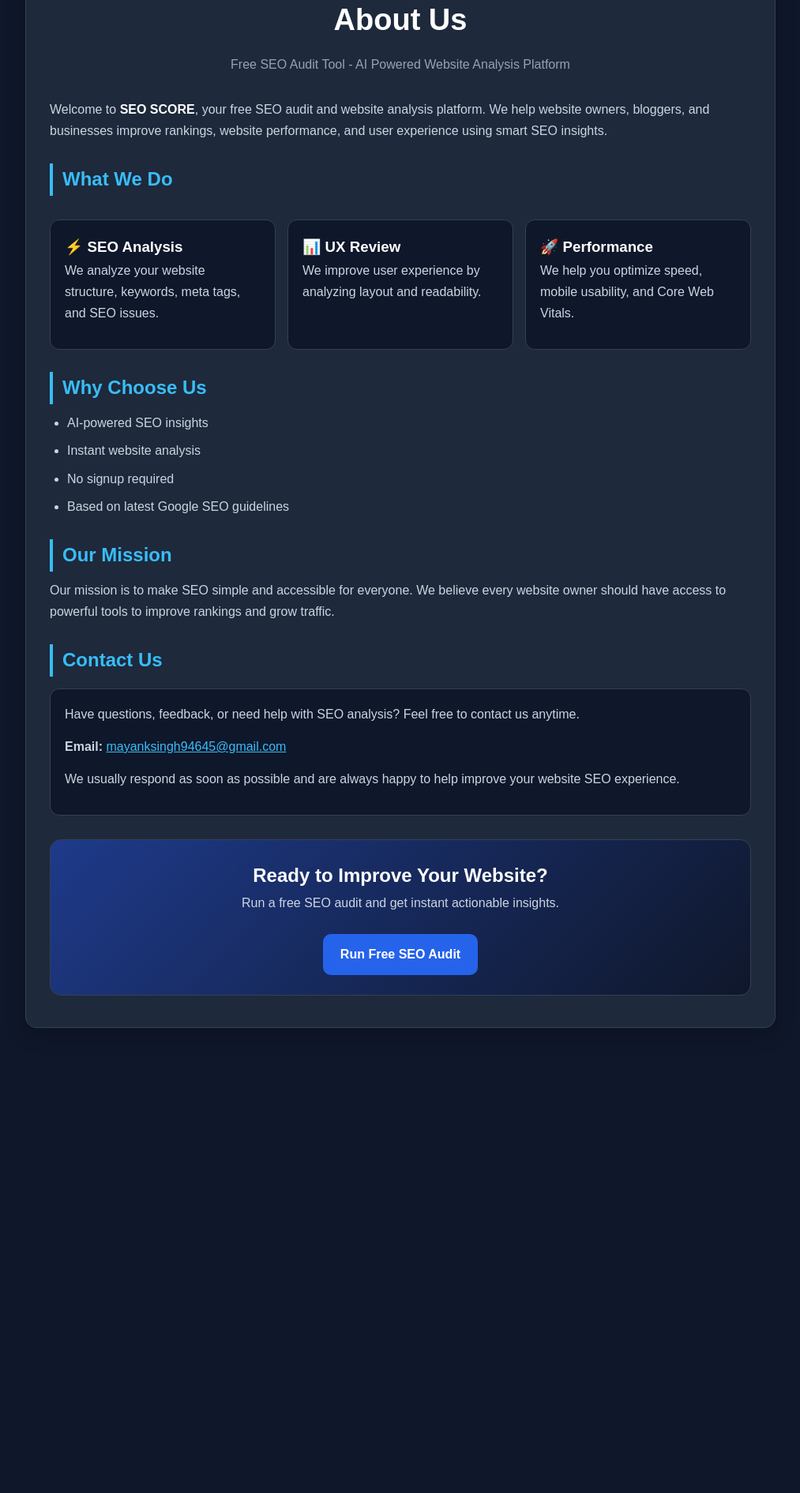
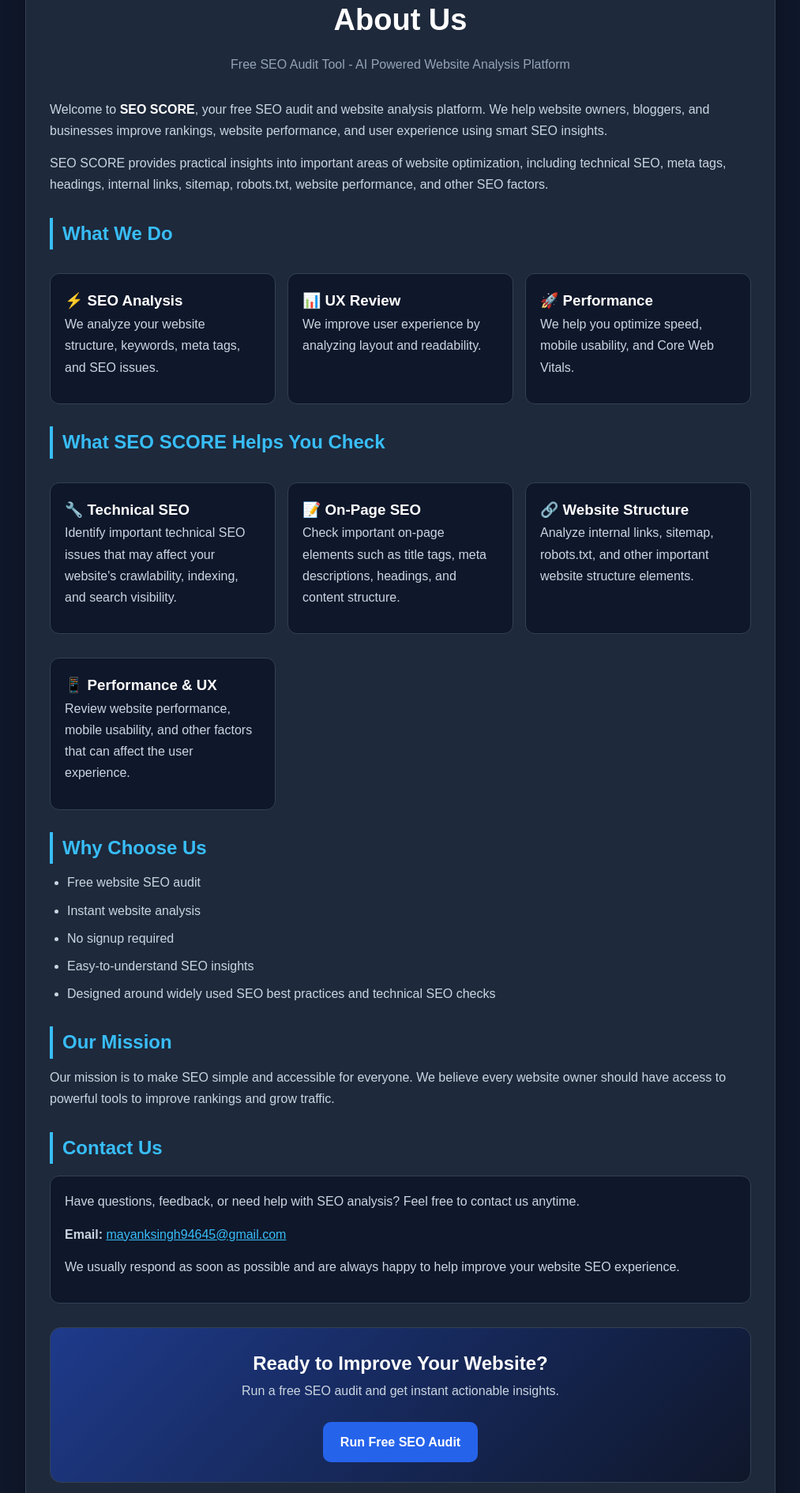
Before and after one commit to mayanksign/seo-audit-tool, a Flask app: page /about in a window 1280 px wide. Shown: the part 138-2029 px from the top of the page at 79% size, without its empty margins (133-1146 px from the left). Before the commit the page ends 1440 px from the top, so only its background shows below. Run offline with Flask 3, Linux system fonts and the light colour scheme.

Commit message:
Update about.html

```diff
--- a/templates/about.html
+++ b/templates/about.html
@@ -141,6 +141,12 @@
     improve rankings, website performance, and user experience using smart SEO insights.
     </p>
 
+<p>
+SEO SCORE provides practical insights into important areas of website optimization, including technical SEO,
+    meta tags, headings, internal links, sitemap, robots.txt, website performance, and other SEO factors.
+
+</p>
+
     <h2>What We Do</h2>
     <div class="grid">
 
@@ -161,12 +167,53 @@
 
     </div>
 
+
+<h2>What SEO SCORE Helps You Check</h2>
+
+<div class="grid">
+
+    <div class="card">
+        <h3>🔧 Technical SEO</h3>
+        <p>
+            Identify important technical SEO issues that may affect your
+            website's crawlability, indexing, and search visibility.
+        </p>
+    </div>
+
+    <div class="card">
+        <h3>📝 On-Page SEO</h3>
+        <p>
+            Check important on-page elements such as title tags,
+            meta descriptions, headings, and content structure.
+        </p>
+    </div>
+
+    <div class="card">
+        <h3>🔗 Website Structure</h3>
+        <p>
+            Analyze internal links, sitemap, robots.txt, and other
+            important website structure elements.
+        </p>
+    </div>
+
+    <div class="card">
+        <h3>📱 Performance & UX</h3>
+        <p>
+            Review website performance, mobile usability, and other
+            factors that can affect the user experience.
+        </p>
+    </div>
+
+</div>
+
+
     <h2>Why Choose Us</h2>
     <ul>
-        <li>AI-powered SEO insights</li>
+        <li>Free website SEO audit</li>
         <li>Instant website analysis</li>
         <li>No signup required</li>
-        <li>Based on latest Google SEO guidelines</li>
+        <li>Easy-to-understand SEO insights</li>
+        <li>Designed around widely used SEO best practices and technical SEO checks</li>
     </ul>
 
     <h2>Our Mission</h2>
```
